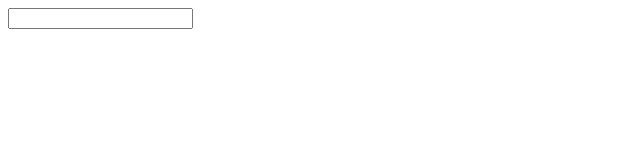
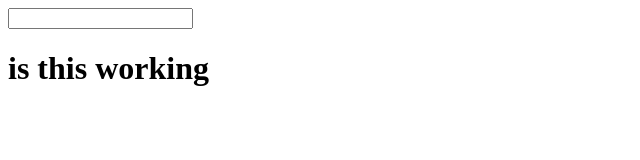
Before and after one commit to thezman88/some-game, a plain HTML site: page index.html in a window 1280 px wide. Shown: the whole page, without its empty margins (0-640 px from the left). Drawn offline with Linux system fonts and the light colour scheme.

Commit message:
working check

```diff
--- a/index.html
+++ b/index.html
@@ -12,6 +12,7 @@
     </form>
 
 <div class="container"></div>
+<h1>is this working </h1>
 
 
 <script src="assets/javascript/script.js" charset="utf-8"></script>
```
